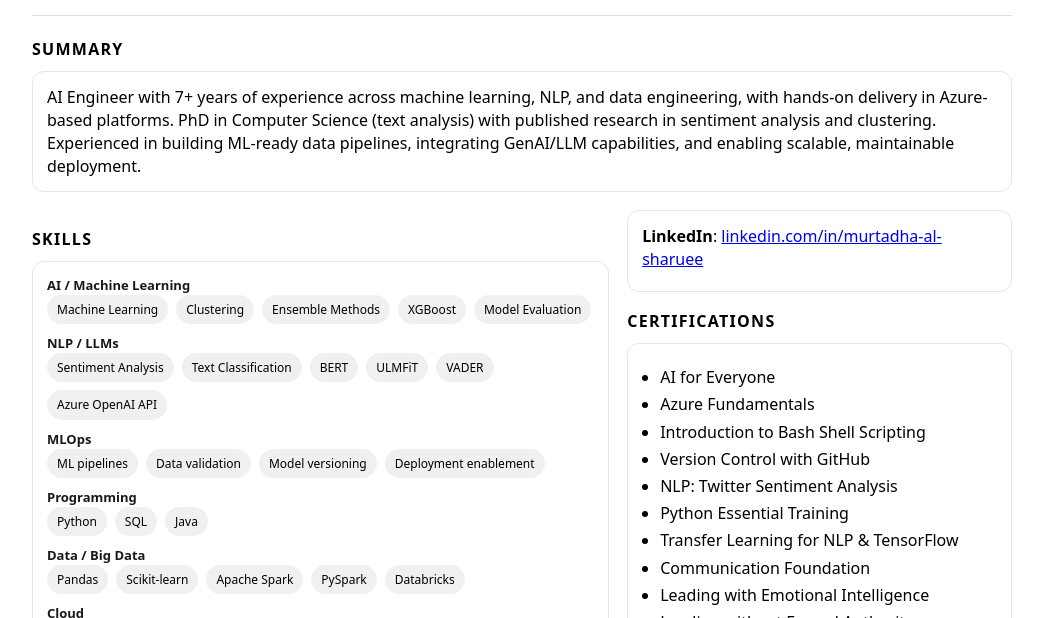
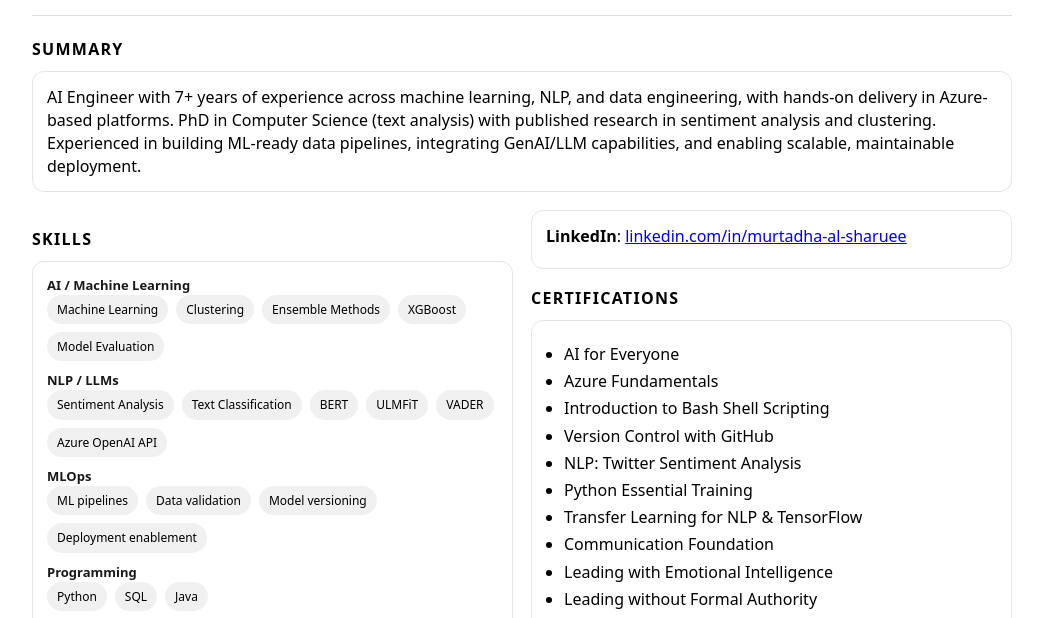
Before and after one commit to murtadhaalsharuee/alsharuee.github.io, a plain HTML site: page index.html in a window 1280 px wide. Shown: the part 141-759 px from the top of the page, without its empty margins (118-1161 px from the left). Drawn offline with Linux system fonts and the light colour scheme.

Commit message:
Change grid layout from 1.2fr/.8fr to 1fr/1fr

```diff
--- a/index.html
+++ b/index.html
@@ -20,7 +20,7 @@
     h2 { font-size: 16px; margin: 18px 0 10px; text-transform: uppercase; letter-spacing: .08em; }
     .pillrow { display: flex; flex-wrap: wrap; gap: 8px; }
     .pill { font-size: 12px; padding: 6px 10px; border-radius: 999px; background: rgba(0,0,0,.06); }
-    .two { display: grid; grid-template-columns: 1.2fr .8fr; gap: 18px; }
+    .two { display: grid; grid-template-columns: 1fr 1fr; gap: 18px; }
     @media (max-width: 860px) { .two { grid-template-columns: 1fr; } .contact { text-align: left; } }
     .card { border: 1px solid rgba(0,0,0,.10); border-radius: 12px; padding: 14px 14px 12px; }
     .roleline { display: flex; flex-wrap: wrap; gap: 10px; justify-content: space-between; }
```
